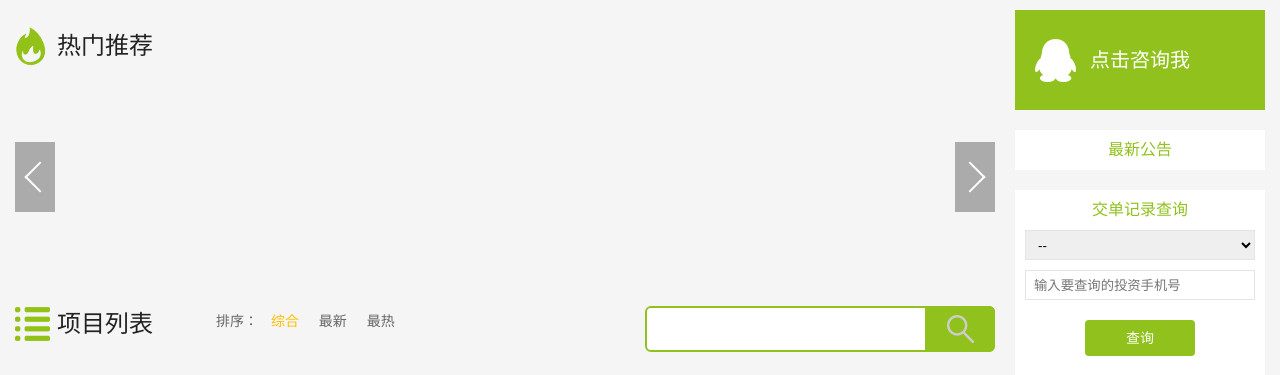
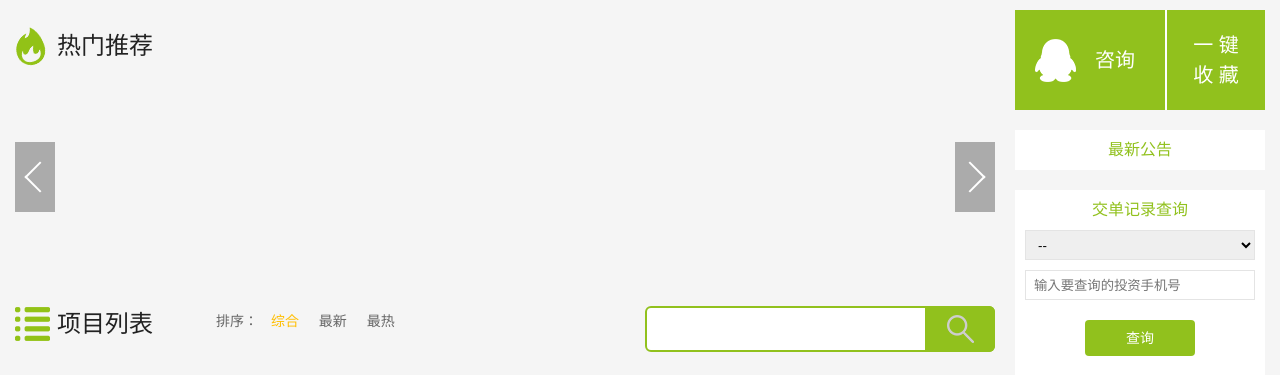
Before and after one commit to csdusunlight/homepage, a Django app: template homepage/templates/homepage.html in a window 1280 px wide. Shown: the part 360-735 px from the top of the page. Run offline with Django 3.2, Linux system fonts and the light colour scheme; the template is opened without the code that fills it, so the values that code supplies are empty; some libraries are stand-ins or nearby versions.

Commit message:
collection

```diff
--- a/homepage/templates/homepage.html
+++ b/homepage/templates/homepage.html
@@ -198,7 +198,16 @@
             </div>
         </div>
         <div class="con-right r">
-            <a href="http://wpa.qq.com/msgrd?v=3&uin={{user.qq_number}}&site=qq&menu=yes" target="_blank"><div class="ask">点击咨询我</div></a>
+            <div class="clearfix">
+                <div class="ask-box l">
+                    <a href="http://wpa.qq.com/msgrd?v=3&uin={{user.qq_number}}&site=qq&menu=yes" target="_blank">
+                        <div class="ask">咨询</div>
+                    </a>
+                </div>
+                <div class="collect-box r" onclick="addFavorite()">
+                     <p class="collect">一&nbsp;键<br />收&nbsp;藏</p>
+                </div>
+            </div>
             <div class="notice">
                 <h3 class="notice__title">最新公告</h3>
                 <div id="noticeBox" class="notice__box">
@@ -1001,6 +1010,30 @@
 //  $("#confirm").click(function() {
 //      submit_confirm();
 //  });
+    function addFavorite() {        //一键收藏部分
+          var url = window.location;
+          var title = document.title;
+          var ua = navigator.userAgent.toLowerCase();
+          if (ua.indexOf("360se") > -1) {
+              alert("由于360浏览器功能限制，请按 Ctrl+D 手动收藏！");
+          }
+          else if (ua.indexOf("msie 8") > -1) {
+              window.external.AddToFavoritesBar(url, title); //IE8
+          }
+          else if (document.all) {//IE类浏览器
+            try{
+             window.external.addFavorite(url, title);
+            }catch(e){
+             alert('您的浏览器不支持,请按 Ctrl+D 手动收藏!');
+            }
+          }
+          else if (window.sidebar) {//firfox等浏览器；
+              window.sidebar.addPanel(title, url, "");
+          }
+          else {
+              alert('您的浏览器不支持,请按 Ctrl+D 手动收藏!');
+          }
+    }
 
 //  横向滚动部分
     var page= 1;
--- a/static/css/my_homepage.css
+++ b/static/css/my_homepage.css
@@ -338,13 +338,26 @@
 }
 
 .ask {
-    width: 250px;
+    width: 150px;
     height: 100px;
+    padding-left: 50px;
     font-size: 20px;
     line-height: 100px;
     text-align: center;
     color: #fff;
     background: url(../images/bg-icon-qq.png) 20px center no-repeat #91C11D;
+}
+.collect {
+    width: 100px;
+    height: 100px;
+    padding-top: 20px;
+    font-size: 20px;
+    line-height: 30px;
+    text-align: center;
+    color: #fff;
+    background-color: #91C11D;
+    border-left: 2px solid #fff;
+    cursor: pointer;
 }
 .ask-time {
     font-size: 14px;
```
